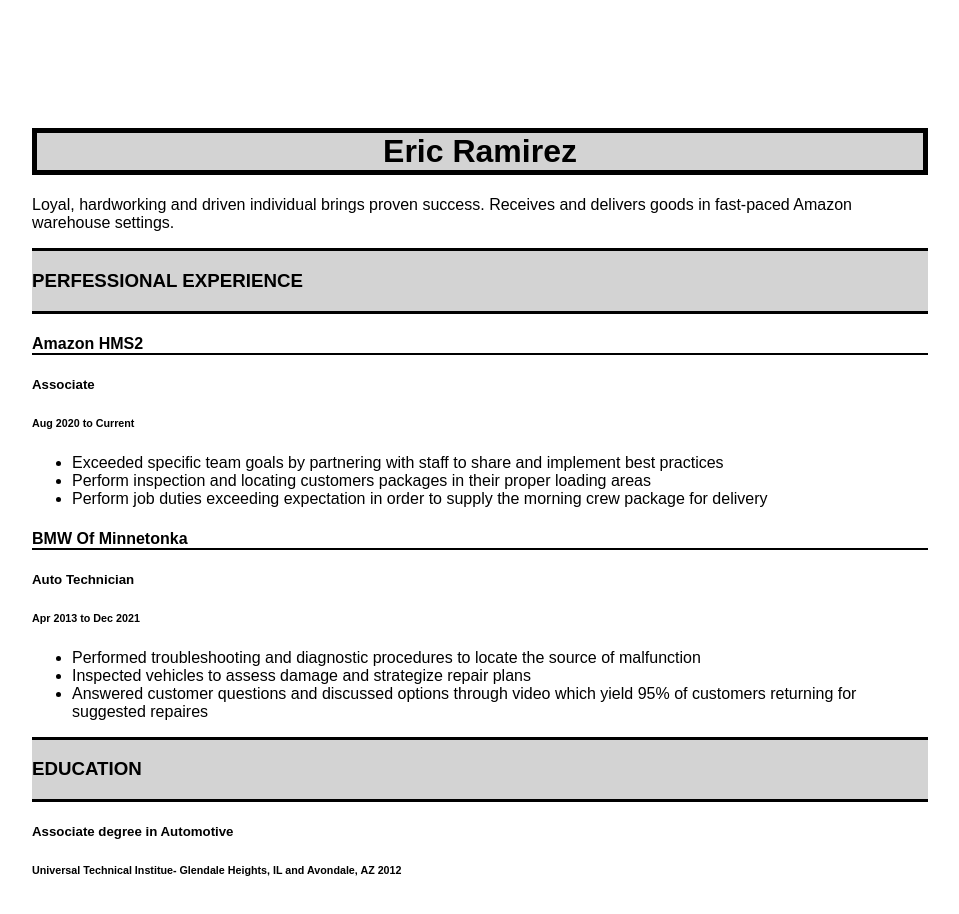
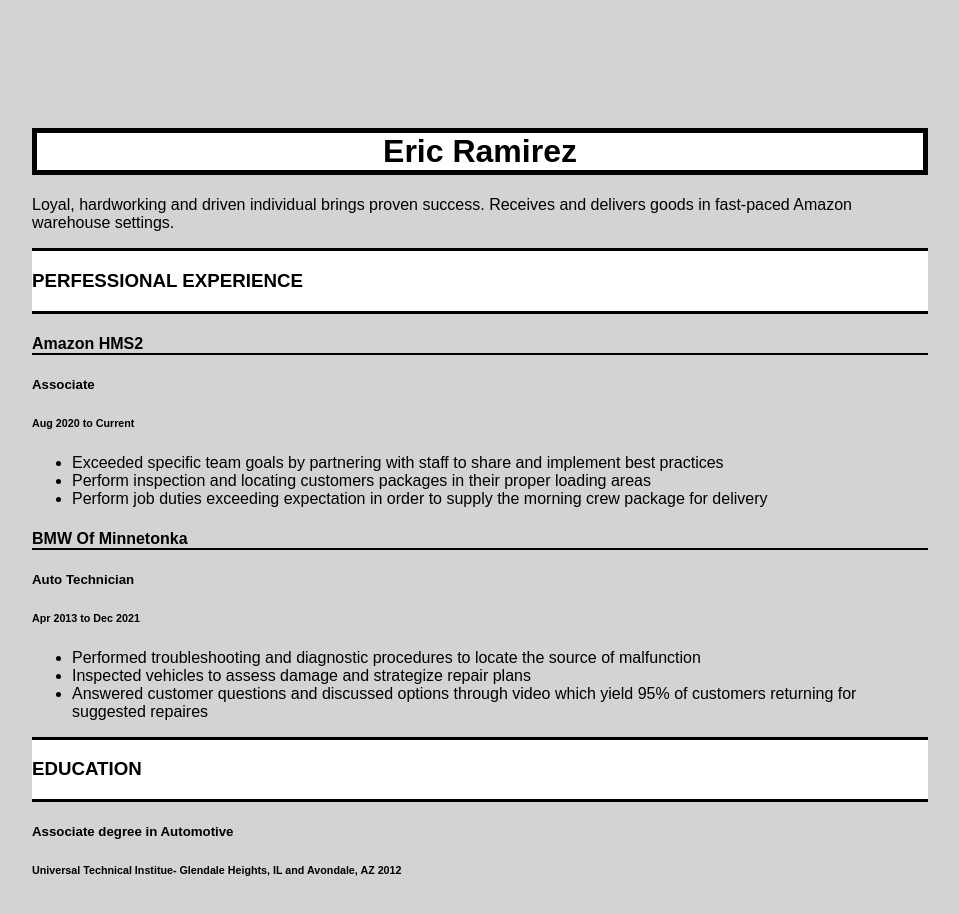
Before and after one commit to EricRamirez1/EricRamirez1.github.io, a plain HTML site: page index.html in a window 1280 px wide. Shown: the whole page, without its empty margins (160-1119 px from the left). Drawn offline with Linux system fonts and the light colour scheme.

Commit message:
Update style.css

```diff
--- a/style.css
+++ b/style.css
@@ -1,5 +1,5 @@
 body {
-background-color:
+background-color:#d3d3d3;
 color: black;
 font-family: Arial, Helvetica, sans-serif;
 margin: 10% 15%
@@ -11,7 +11,7 @@ margin: 10% 15%
 text-transform: uppercase;
 border-top: 3px solid black;
 border-bottom: 3px solid black;
-background-color: #d3d3d3;
+background-color: white;
 }
 
 h4 {
@@ -20,5 +20,5 @@ border-bottom: 2px solid black;
 h1{
 border:5px solid black;
 text-align: center;
-background-color: #d3d3d3;
+background-color: white;
 }
```
